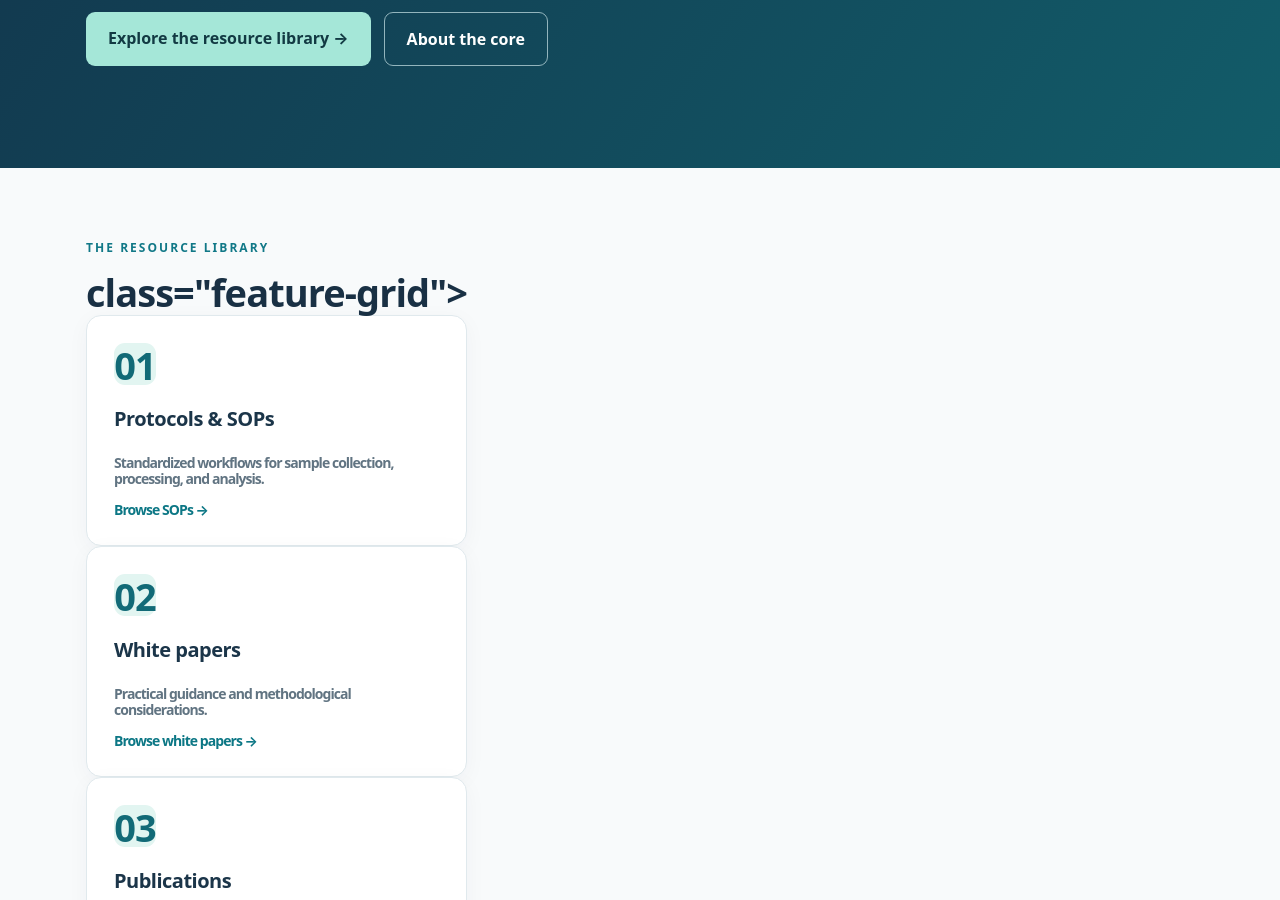
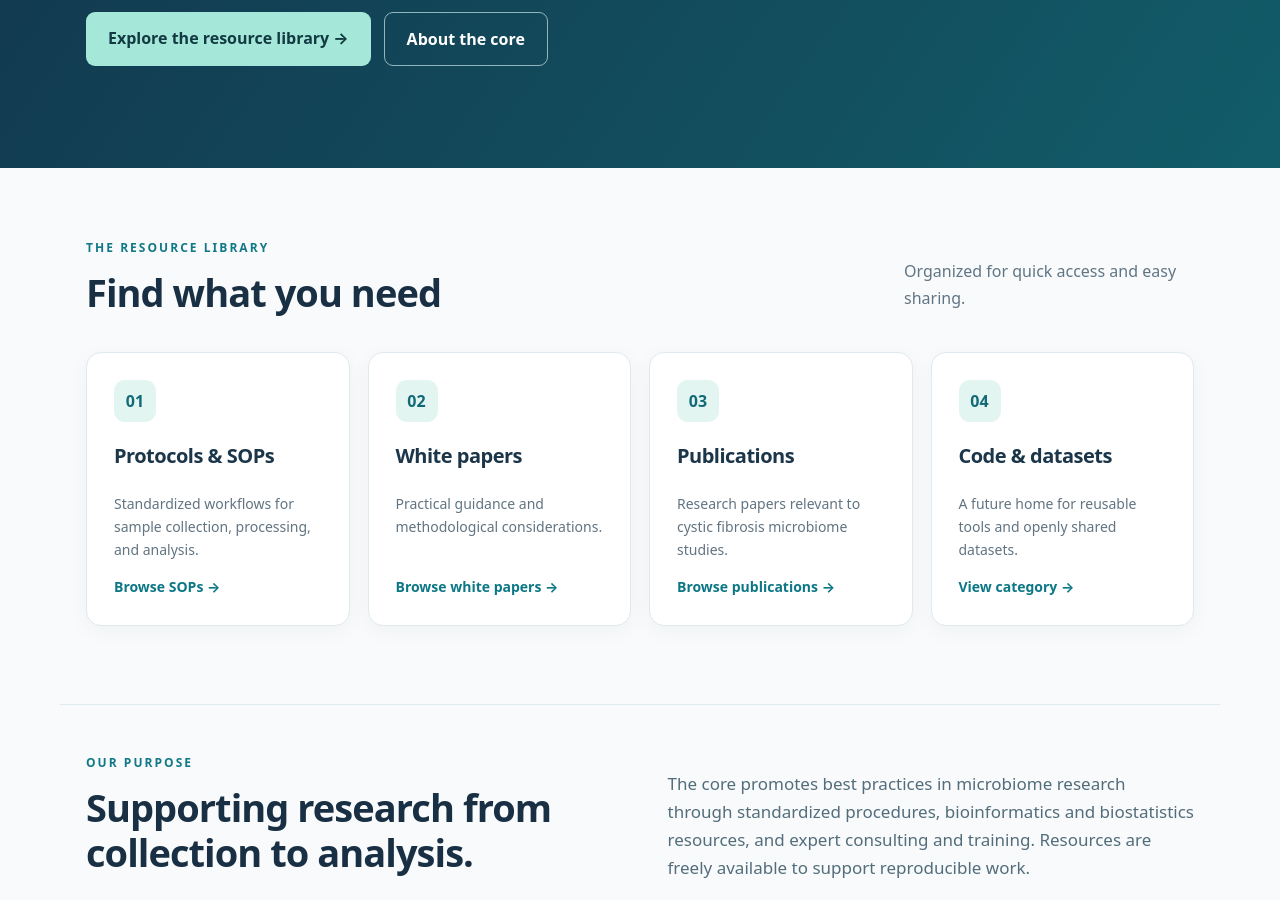
Before and after one commit to wagnerbd/Microbiome-NRC, a Jekyll site: the page built from index.html, in a window 1280 px wide and 900 px high, scrolled down 469 px. Built offline with Jekyll 4.4.1, drawn with Linux system fonts in a browser that asks for light colours.

Commit message:
Add files via upload

```diff
--- a/index.html
+++ b/index.html
@@ -4,5 +4,5 @@ title: Home
 permalink: /
 ---
 <section class="hero"><div class="container"><div class="eyebrow">OPEN SCIENCE · CYSTIC FIBROSIS</div><h1>Better microbiome research starts with shared resources.</h1><p class="hero-copy">Standard operating procedures, white papers, publications, and eventually reusable code and datasets for the cystic fibrosis research community.</p><div class="actions"><a class="button primary" href="{{ '/resources/' | relative_url }}">Explore the resource library <span aria-hidden="true">→</span></a><a class="button secondary" href="{{ '/about/' | relative_url }}">About the core</a></div></div></section>
-<section class="container section"><div class="section-heading"><div><div class="eyebrow dark">THE RESOURCE LIBRARY</div><h2> class="feature-grid"><a class="feature" href="{{ '/resources/?type=SOP' | relative_url }}"><span class="feature-icon">01</span><h3>Protocols & SOPs</h3><p>Standardized workflows for sample collection, processing, and analysis.</p><span class="feature-link">Browse SOPs →</span></a><a class="feature" href="{{ '/resources/?type=White%20paper' | relative_url }}"><span class="feature-icon">02</span><h3>White papers</h3><p>Practical guidance and methodological considerations.</p><span class="feature-link">Browse white papers →</span></a><a class="feature" href="{{ '/resources/?type=Publication' | relative_url }}"><span class="feature-icon">03</span><h3>Publications</h3><p>Research papers relevant to cystic fibrosis microbiome studies.</p><span class="feature-link">Browse publications →</span></a><a class="feature" href="{{ '/resources/?type=Code%20%26%20data' | relative_url }}"><span class="feature-icon">04</span><h3>Code & datasets</h3><p>A future home for reusable tools and openly shared datasets.</p><span class="feature-link">View category →</span></a></div></section>
+<section class="container section"><div class="section-heading"><div><div class="eyebrow dark">THE RESOURCE LIBRARY</div><h2>Find what you need</h2></div><p>Organized for quick access and easy sharing.</p></div><div class="feature-grid"><a class="feature" href="{{ '/resources/?type=SOP' | relative_url }}"><span class="feature-icon">01</span><h3>Protocols & SOPs</h3><p>Standardized workflows for sample collection, processing, and analysis.</p><span class="feature-link">Browse SOPs →</span></a><a class="feature" href="{{ '/resources/?type=White%20paper' | relative_url }}"><span class="feature-icon">02</span><h3>White papers</h3><p>Practical guidance and methodological considerations.</p><span class="feature-link">Browse white papers →</span></a><a class="feature" href="{{ '/resources/?type=Publication' | relative_url }}"><span class="feature-icon">03</span><h3>Publications</h3><p>Research papers relevant to cystic fibrosis microbiome studies.</p><span class="feature-link">Browse publications →</span></a><a class="feature" href="{{ '/resources/?type=Code%20%26%20data' | relative_url }}"><span class="feature-icon">04</span><h3>Code & datasets</h3><p>A future home for reusable tools and openly shared datasets.</p><span class="feature-link">View category →</span></a></div></section>
 <section class="container mission"><div><div class="eyebrow dark">OUR PURPOSE</div><h2>Supporting research from collection to analysis.</h2></div><p>The core promotes best practices in microbiome research through standardized procedures, bioinformatics and biostatistics resources, and expert consulting and training. Resources are freely available to support reproducible work.</p></section>
```
